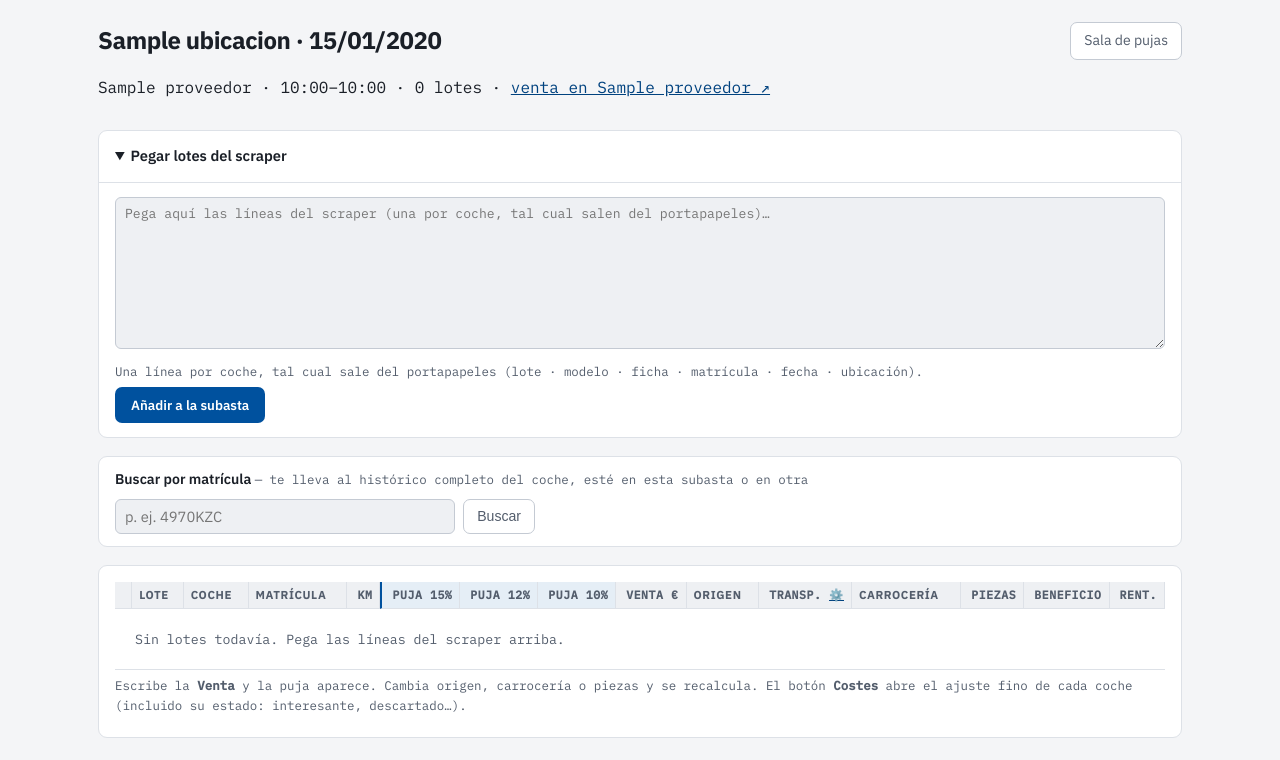
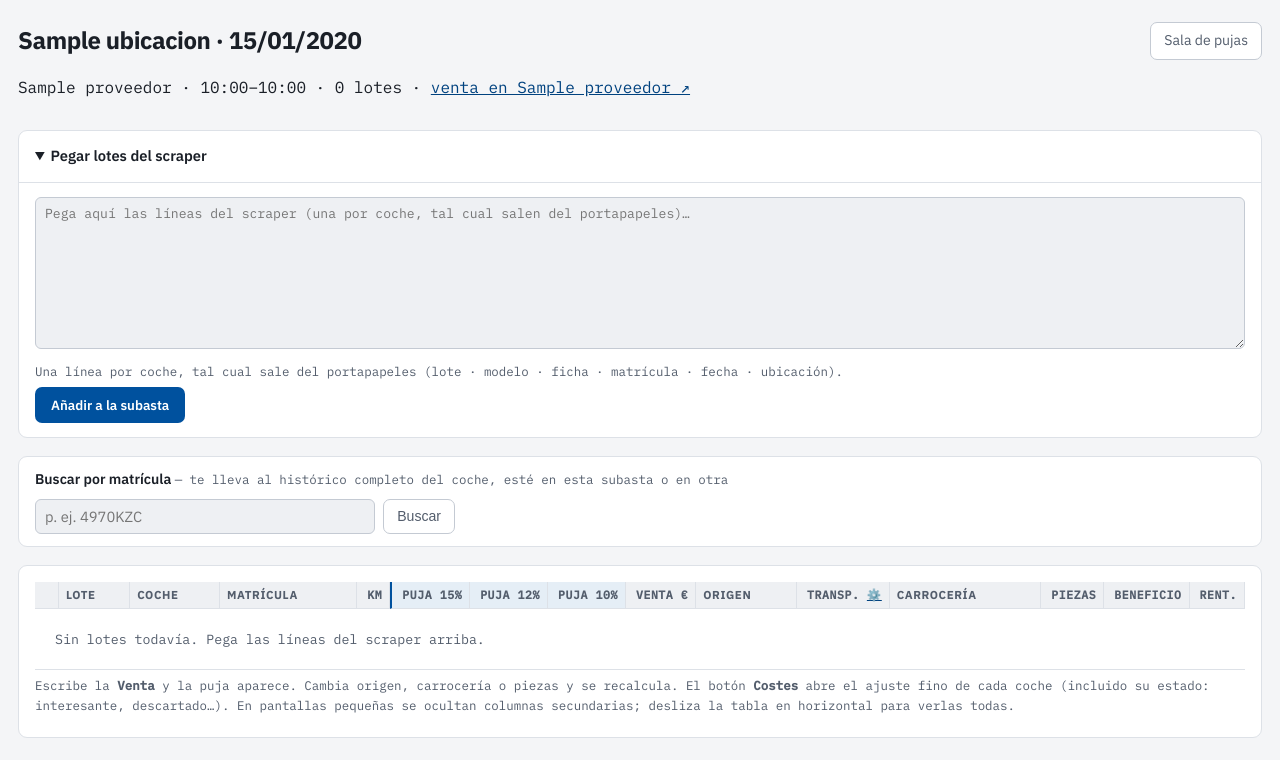
Before and after one commit to apleal/cargestion, a Django app: page /subastas/1/ in a window 1280 px wide. Shown: the part 50-810 px from the top of the page. Run offline with Django 5.2, Linux system fonts and the light colour scheme; a user stored in the database is signed in; tables that the repository leaves empty hold one stand-in row (values such as "Sample post"); data that the repository does not hold is empty.

Commit message:
Rejilla de subasta usable: paginacion, ancho completo y responsive
Alberto: "no es usable, hay que alargar el cuadro, tiene que ser una
lista de 50 vehiculos con paginas, no estar dentro de un frame, todo
alineado, y verse bien en movil y ordenador quitando campos".

- Paginacion de 50 en 50 (Paginator de Django) con enlaces de pagina
  numerados (1, 2, 3...) en vez de listar todo de golpe. Partial
  reutilizable tasador/templates/tasador/_paginacion.html.
- La pantalla de subasta ya no esta limitada a los 1120px del resto
  del sitio (bloque wrap_extra en base.html + clase .wrap-ancho,
  1600px) y se quita el "frame" interno de scroll (grid-wrap con
  max-height:74vh) - la tabla fluye con la pagina en vez de ir metida
  en una caja con scroll propio.
- Responsive: columnas secundarias (Lote, Matricula/Ref, Puja 12/10%,
  Origen, Transporte, Carroceria, Piezas, Beneficio, Rent.) se ocultan
  por debajo de 820px, dejando en movil solo lo imprescindible para
  decidir de un vistazo: favorito/Costes, Coche, Km, Puja 15% y Venta.

De paso, dos bugs de deduplicacion encontrados construyendo los datos
de prueba de la paginacion (55 coches sinteticos):
- El emparejamiento "aproximado" (marca+modelo+anio+km) solo debe
  usarse cuando la linea NO trae matricula (Auto1). Si trae matricula
  y no coincide con ninguna, es un coche nuevo de verdad: dejarlo caer
  en el fuzzy match fusionaba coches de BCA distintos que compartian
  marca/modelo/anio y km parecidos (p. ej. una flota de varios SEAT
  Ibiza del mismo año).
- Nuevo test de regresion en test_vistas.py para este caso.

Co-Authored-By: Claude Sonnet 5 <noreply@anthropic.com>

```diff
--- a/tasador/static/tasador/app.css
+++ b/tasador/static/tasador/app.css
@@ -18,6 +18,7 @@ body{margin:0;background:var(--bg);color:var(--ink);
   font-family:"IBM Plex Sans",system-ui,-apple-system,"Segoe UI",Roboto,sans-serif;line-height:1.55}
 a{color:var(--accent-ink)}
 .wrap{max-width:1120px;margin:22px auto;padding:0 18px}
+.wrap-ancho{max-width:1600px}
 h1{font-size:1.5rem;margin:0 0 4px;letter-spacing:-.02em}
 h2{font-size:1.05rem;margin:0 0 12px}
 .mono,.num{font-family:"IBM Plex Mono",monospace;font-variant-numeric:tabular-nums}
@@ -108,6 +109,19 @@ button.primary{background:var(--accent);color:#fff;border:0;border-radius:7px;pa
 .fav-toggle.activo{color:var(--yellow)}
 .fav-toggle:hover{color:var(--yellow)}
 
+.paginacion{display:flex;flex-wrap:wrap;gap:4px;align-items:center;margin:12px 0;font-size:.85rem}
+.paginacion a,.paginacion span{display:inline-block;min-width:28px;text-align:center;
+  padding:5px 8px;border-radius:6px;text-decoration:none;color:var(--ink-soft)}
+.paginacion a{border:1px solid var(--line)}
+.paginacion a:hover{border-color:var(--accent);color:var(--accent-ink)}
+.paginacion .pag-actual{background:var(--accent);color:#fff;font-weight:600}
+.paginacion .pag-inactivo{color:var(--line-strong)}
+.paginacion .pag-puntos{color:var(--ink-soft)}
+
+@media (max-width:820px){
+  .col-sec{display:none}
+}
+
 details.pegar{padding:0}
 details.pegar summary{cursor:pointer;padding:14px 16px;font-weight:600;font-size:.92rem}
 details.pegar[open] summary{border-bottom:1px solid var(--line)}
@@ -121,7 +135,6 @@ form.buscar label .ayuda{display:inline;font-weight:400;margin:0}
 .buscar-row{display:flex;gap:8px;max-width:420px}
 .buscar-row input{flex:1}
 
-.grid-wrap{max-height:74vh;overflow:auto}
 table.rejilla{font-size:.83rem;border-collapse:separate;border-spacing:0;width:100%}
 table.rejilla th{position:sticky;top:0;z-index:2;background:var(--surface-2);white-space:nowrap}
 table.rejilla th,table.rejilla td{border-bottom:1px solid var(--line);border-right:1px solid var(--line);padding:4px 7px}
@@ -187,7 +200,6 @@ table.rejilla.sala td.big{font-size:1.15rem;font-weight:700;font-family:"IBM Ple
 table.rejilla.sala td{padding:9px 12px}
 
 @media print{
-  .topbar,.acciones,.messages,.pegar{display:none}
+  .topbar,.acciones,.messages,.pegar,.paginacion{display:none}
   .card{border:0;box-shadow:none;padding:0}
-  .grid-wrap{max-height:none;overflow:visible}
 }
--- a/tasador/templates/tasador/sesion_detalle.html
+++ b/tasador/templates/tasador/sesion_detalle.html
@@ -1,12 +1,13 @@
 {% extends "base.html" %}
 {% load tasador_extras %}
 {% block title %}{{ sesion }} · Tasador{% endblock %}
+{% block wrap_extra %} wrap-ancho{% endblock %}
 {% block content %}
 <div class="sesion-head">
   <div>
     <h1>{{ sesion.ubicacion.nombre }} · {{ sesion.fecha|date:"d/m/Y" }}</h1>
     <p class="mono">{{ sesion.proveedor.nombre }} · {{ sesion.hora_inicio|time:"H:i" }}–{{ sesion.hora_fin|time:"H:i" }}
-      · {{ lotes|length }} lote{{ lotes|length|pluralize }}
+      · {{ total_lotes }} lote{{ total_lotes|pluralize }}
       {% if sesion.url %}· <a href="{{ sesion.url }}" target="_blank" rel="noopener">venta en {{ sesion.proveedor.nombre }} ↗</a>{% endif %}</p>
   </div>
   <div class="acciones">
@@ -37,18 +38,19 @@
 </form>
 
 <div class="card">
-  <div class="tw grid-wrap">
+  {% include "tasador/_paginacion.html" %}
+  <div class="tw">
     <table class="rejilla">
       <thead>
         <tr>
           <th></th>
-          <th>Lote</th><th>Coche</th><th>{% if es_auto1 %}Ref. Auto1{% else %}Matrícula{% endif %}</th><th class="num">Km</th>
+          <th class="col-sec">Lote</th><th>Coche</th><th class="col-sec">{% if es_auto1 %}Ref. Auto1{% else %}Matrícula{% endif %}</th><th class="num">Km</th>
           {% if es_auto1 %}<th class="num">Salida</th>{% endif %}
-          <th class="num destacado puja-15">Puja 15%</th><th class="num destacado">Puja 12%</th><th class="num destacado">Puja 10%</th>
+          <th class="num destacado puja-15">Puja 15%</th><th class="num destacado col-sec">Puja 12%</th><th class="num destacado col-sec">Puja 10%</th>
           <th class="num">Venta €</th>
-          {% if es_auto1 %}<th class="num">IVA anuncio</th>{% else %}<th>Origen</th><th class="num">Transp. <a href="{% url 'config_transporte' %}" title="Editar tarifas de transporte">⚙️</a></th>{% endif %}
-          <th>Carrocería</th><th class="num">Piezas</th>
-          <th class="num">Beneficio</th><th class="num">Rent.</th>
+          {% if es_auto1 %}<th class="num col-sec">IVA anuncio</th>{% else %}<th class="col-sec">Origen</th><th class="num col-sec">Transp. <a href="{% url 'config_transporte' %}" title="Editar tarifas de transporte">⚙️</a></th>{% endif %}
+          <th class="col-sec">Carrocería</th><th class="num col-sec">Piezas</th>
+          <th class="num col-sec">Beneficio</th><th class="num col-sec">Rent.</th>
         </tr>
       </thead>
       <tbody>
@@ -62,7 +64,7 @@
             </button>
             <a class="btn mini-btn" href="{% url 'valoracion_editar' v.pk %}">Costes</a>
           </td>
-          <td class="num">
+          <td class="num col-sec">
             <input class="celda mini" data-campo="orden_lote" data-val="{{ v.pk }}"
                    value="{{ v.orden_lote|default_if_none:'' }}" inputmode="numeric">
           </td>
@@ -85,7 +87,7 @@
             </div>
             {% endif %}
           </td>
-          <td class="mono">{{ v.vehiculo.matricula|default:v.lote_id }}</td>
+          <td class="mono col-sec">{{ v.vehiculo.matricula|default:v.lote_id }}</td>
           <td class="num mono">{{ v.kilometros|miles }}</td>
           {% if es_auto1 %}
           <td class="num mono salida">
@@ -94,8 +96,8 @@
           </td>
           {% endif %}
           <td class="num destacado puja-15">{{ f.puja_15|eur }}</td>
-          <td class="num destacado puja-12">{{ f.puja_12|eur }}</td>
-          <td class="num destacado puja-10">{{ f.puja_10|eur }}</td>
+          <td class="num destacado puja-12 col-sec">{{ f.puja_12|eur }}</td>
+          <td class="num destacado puja-10 col-sec">{{ f.puja_10|eur }}</td>
           <td class="num venta-cell">
             <input class="celda venta" data-campo="precio_venta_estimado" data-val="{{ v.pk }}"
                    value="{{ v.precio_venta_estimado|floatformat:0 }}" inputmode="numeric">
@@ -103,12 +105,12 @@
                title="Buscar precios de coches parecidos">🔍</a>
           </td>
           {% if es_auto1 %}
-          <td class="num">
+          <td class="num col-sec">
             <input class="celda venta" data-campo="iva_anuncio" data-val="{{ v.pk }}"
                    value="{{ v.iva_anuncio|floatformat:2 }}" inputmode="decimal">
           </td>
           {% else %}
-          <td>
+          <td class="col-sec">
             <select class="celda origen" data-campo="zona_origen" data-val="{{ v.pk }}">
               {% for z in zonas_transporte %}
               <option value="{{ z }}" {% if v.zona_origen == z %}selected{% endif %}>{{ z }}</option>
@@ -119,21 +121,21 @@
               <option value="">— manual</option>
             </select>
           </td>
-          <td class="num mono transporte">{{ f.transporte|eur }}</td>
+          <td class="num mono transporte col-sec">{{ f.transporte|eur }}</td>
           {% endif %}
-          <td>
+          <td class="col-sec">
             <select class="celda" data-campo="estado_carroceria_id" data-val="{{ v.pk }}">
               {% for c in carrocerias %}
               <option value="{{ c.pk }}" {% if v.estado_carroceria_id == c.pk %}selected{% endif %}>{{ c.nombre }}</option>
               {% endfor %}
             </select>
           </td>
-          <td class="num">
+          <td class="num col-sec">
             <input class="celda mini piezas" data-campo="piezas_pintura" data-val="{{ v.pk }}"
                    value="{{ v.piezas_pintura }}" inputmode="numeric">
           </td>
-          <td class="num beneficio">{{ f.beneficio|eur }}</td>
-          <td class="num rent">{{ f.rentabilidad }}</td>
+          <td class="num beneficio col-sec">{{ f.beneficio|eur }}</td>
+          <td class="num rent col-sec">{{ f.rentabilidad }}</td>
         </tr>
         {% endwith %}
         {% empty %}
@@ -142,7 +144,8 @@
       </tbody>
     </table>
   </div>
-  <p class="mono ayuda">Escribe la <b>Venta</b> y la puja aparece. Cambia origen, carrocería o piezas y se recalcula. El botón <b>Costes</b> abre el ajuste fino de cada coche (incluido su estado: interesante, descartado…).</p>
+  {% include "tasador/_paginacion.html" %}
+  <p class="mono ayuda">Escribe la <b>Venta</b> y la puja aparece. Cambia origen, carrocería o piezas y se recalcula. El botón <b>Costes</b> abre el ajuste fino de cada coche (incluido su estado: interesante, descartado…). En pantallas pequeñas se ocultan columnas secundarias; desliza la tabla en horizontal para verlas todas.</p>
 </div>
 {% endblock %}
 
--- a/tasador/views.py
+++ b/tasador/views.py
@@ -5,6 +5,7 @@ from decimal import Decimal, InvalidOperation
 
 from django.contrib import messages
 from django.contrib.auth.decorators import login_required
+from django.core.paginator import Paginator
 from django.db.models import Count, F, Q
 from django.http import JsonResponse
 from django.shortcuts import get_object_or_404, redirect, render
@@ -189,13 +190,22 @@ def sesion_detalle(request, pk):
             v.historial = []
         lotes = todos
 
+    total_lotes = len(lotes)
+    paginador = Paginator(lotes, 50)
+    pagina = paginador.get_page(request.GET.get("page"))
+
     zonas = list(
         sesion.proveedor.tarifas_transporte.filter(activa=True)
         .values_list("origen", flat=True)
     )
     ctx = {
         "sesion": sesion,
-        "lotes": lotes,
+        "lotes": pagina,
+        "pagina": pagina,
+        "total_lotes": total_lotes,
+        "rango_paginas": paginador.get_elided_page_range(
+            pagina.number, on_each_side=2, on_ends=1
+        ) if paginador.num_pages > 1 else [],
         "estados": models.EstadoValoracion.objects.all(),
         "carrocerias": models.EstadoCarroceria.objects.all(),
         "zonas_transporte": zonas,
--- a/templates/base.html
+++ b/templates/base.html
@@ -34,7 +34,7 @@
 </ul>
 {% endif %}
 
-<main class="wrap">
+<main class="wrap{% block wrap_extra %}{% endblock %}">
   {% block content %}{% endblock %}
 </main>
 {% block scripts %}{% endblock %}
```
Also changed, not shown: tasador/dedup.py (+8 -5 lines), tasador/templates/tasador/_paginacion.html (added, +23 -0 lines), tests/test_vistas.py (+42 -0 lines).
